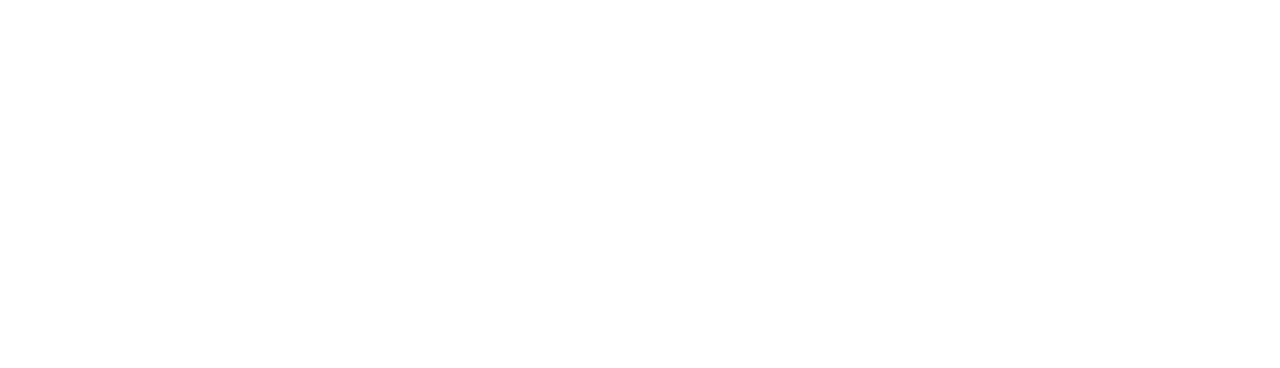
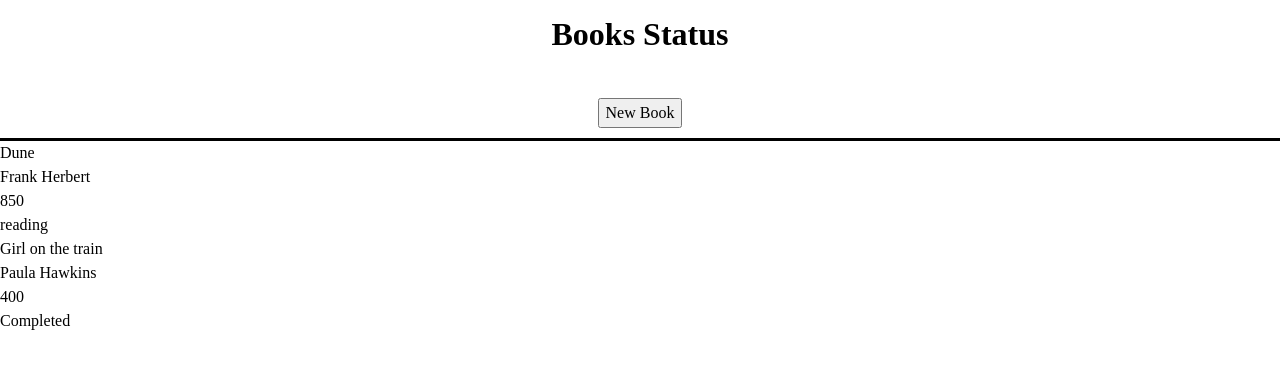
Before and after one commit to Sivasankar300/library, a plain HTML site: page index.html in a window 1280 px wide. Drawn offline with Linux system fonts and the light colour scheme.

Commit message:
Add function to display the books

```diff
--- a/app.js
+++ b/app.js
@@ -0,0 +1,72 @@
+let newBook = document.querySelector(".newBook");
+let content = document.querySelector(".content");
+
+
+function book(title,author,pages,status) {
+    this.title = title;
+    this.author = author;
+    this.pages = pages;
+    this.status = status;
+
+}
+
+const dune = {
+    title: 'Dune',
+    author: 'Frank Herbert',
+    pages: '850',
+    status:'reading'
+}
+
+const theGirlOnTheTrain = {
+    title: 'Girl on the train',
+    author: 'Paula Hawkins',
+    pages: '400',
+    status:'Completed'
+}
+
+const myLibrary = [dune,theGirlOnTheTrain];
+
+
+function addToLibrary() {
+
+}
+
+/*
+
+ */
+function displayBooks() {
+    myLibrary.map(loop)
+
+    function loop(item) {
+    const books = document.createElement("div");
+    books.classList.add('books');
+    content.appendChild(books);
+
+    const bookTitle = document.createElement("div");
+    bookTitle.classList.add('title')
+    books.appendChild(bookTitle);
+    bookTitle.textContent = item.title;
+
+    const bookAuthor = document.createElement("div");
+    bookAuthor.classList.add('author')
+    books.appendChild(bookAuthor)
+    bookAuthor.textContent = item.author;
+
+    const bookPages = document.createElement("div");
+    bookPages.classList.add('pages')
+    books.appendChild(bookPages)
+    bookPages.textContent = item.pages;
+
+    const bookStatus = document.createElement("div");
+    bookStatus.classList.add('status')
+    books.appendChild(bookStatus)
+    bookStatus.textContent = item.status;
+
+
+
+    };
+
+
+
+}
+displayBooks(myLibrary);
--- a/index.html
+++ b/index.html
@@ -6,8 +6,21 @@
     <link rel="stylesheet" href="styles.css">
     <title>Library Project</title>
 </head>
+<script src="app.js" defer> </script>
 <body>
-    <script scr="app.js" defer></script>
+
+
+    <div class="container">
+        <div class="header">
+            <h1 class="title headerItems"> Books Status</h1>
+            <button class="newBook headerItems"> New Book </button>
+        </div>
+
+        <div class="content">
+
+            </div>
+        </div>
+    </div>
 
 </body>
 </html>
```
